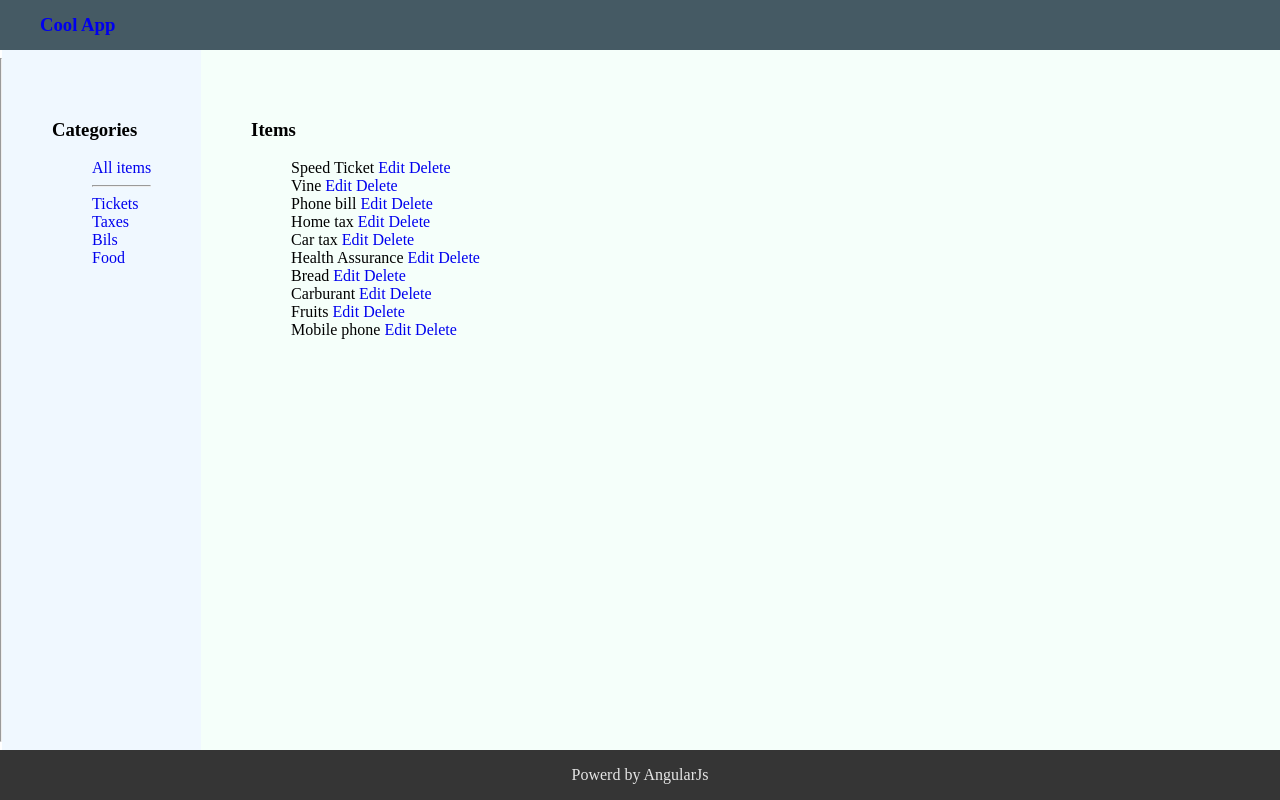
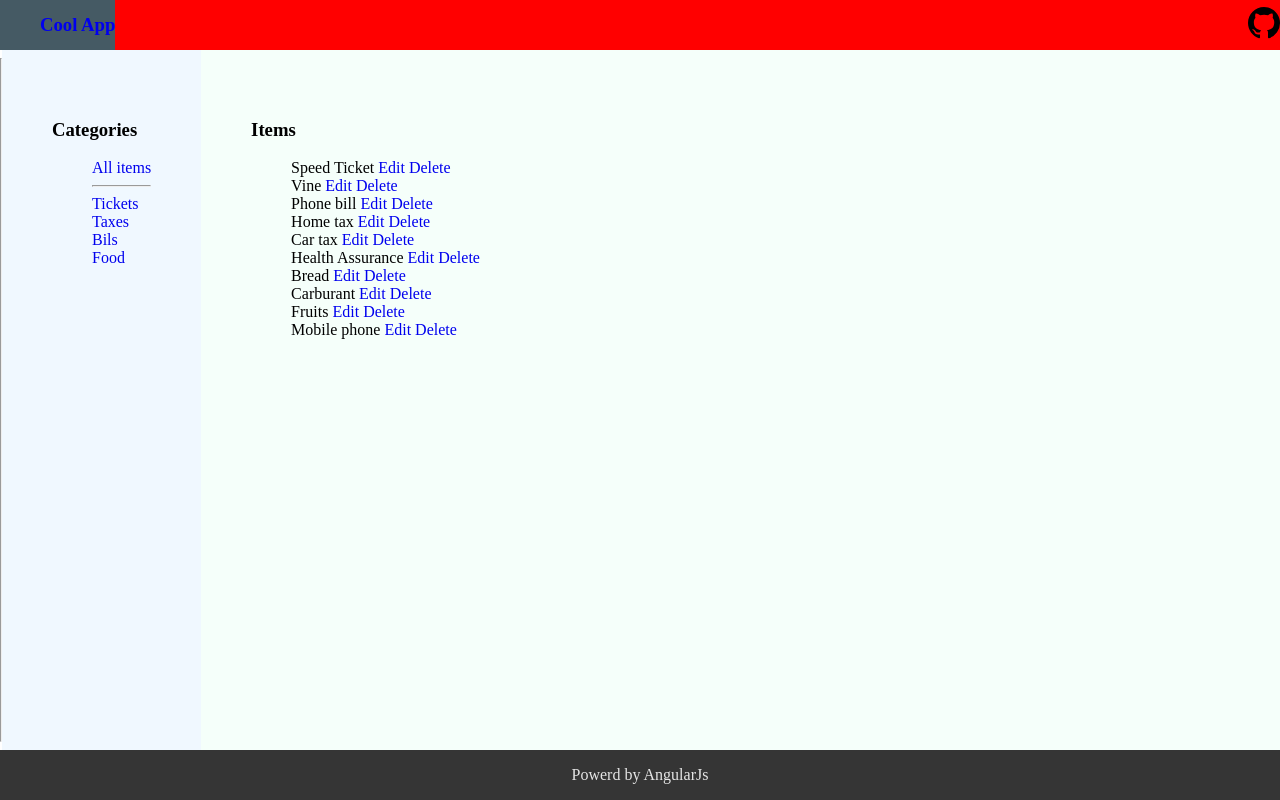
Before and after one commit to lcristianiim/angularjs-basic-archetype, a plain HTML site: page index.html in a window 1280 px wide. Drawn offline with nearby package versions, Linux system fonts and the light colour scheme.

Commit message:
Github svg

```diff
--- a/index.html
+++ b/index.html
@@ -13,7 +13,12 @@
     </style>
 </head>
 <body ng-controller="mainController">
-<h3 class="app-title"><a href="#" ng-click="setCurrentCategory(null)">Cool App</a></h3>
+<header>
+    <h3 class="app-title"><a href="#" ng-click="setCurrentCategory(null)">Cool App</a></h3>
+    <a href="https:www.github.com">
+        <svg aria-hidden="true" class="octicon octicon-mark-github" height="32" version="1.1" viewBox="0 0 16 16" width="32"><path fill-rule="evenodd" d="M8 0C3.58 0 0 3.58 0 8c0 3.54 2.29 6.53 5.47 7.59.4.07.55-.17.55-.38 0-.19-.01-.82-.01-1.49-2.01.37-2.53-.49-2.69-.94-.09-.23-.48-.94-.82-1.13-.28-.15-.68-.52-.01-.53.63-.01 1.08.58 1.23.82.72 1.21 1.87.87 2.33.66.07-.52.28-.87.51-1.07-1.78-.2-3.64-.89-3.64-3.95 0-.87.31-1.59.82-2.15-.08-.2-.36-1.02.08-2.12 0 0 .67-.21 2.2.82.64-.18 1.32-.27 2-.27.68 0 1.36.09 2 .27 1.53-1.04 2.2-.82 2.2-.82.44 1.1.16 1.92.08 2.12.51.56.82 1.27.82 2.15 0 3.07-1.87 3.75-3.65 3.95.29.25.54.73.54 1.48 0 1.07-.01 1.93-.01 2.2 0 .21.15.46.55.38A8.013 8.013 0 0 0 16 8c0-4.42-3.58-8-8-8z"></path></svg>
+    </a>
+</header>
 <div class="app">
     <hr>
 
--- a/styles.css
+++ b/styles.css
@@ -48,3 +48,9 @@ ul {
 .app-title a:visited {
     color: white;
 }
+header {
+    display: flex;
+    background: red;
+    justify-content: space-between;
+    align-items: center;
+}
```
